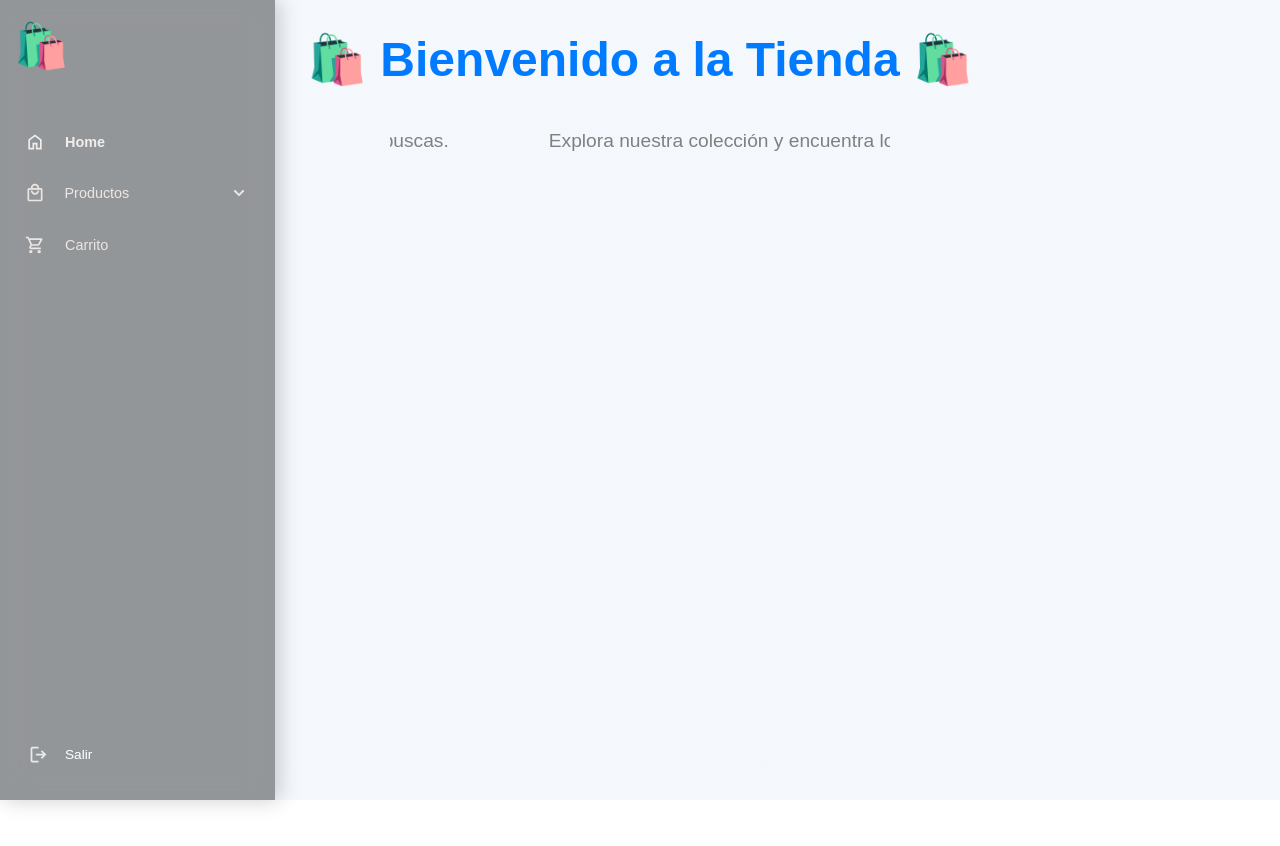
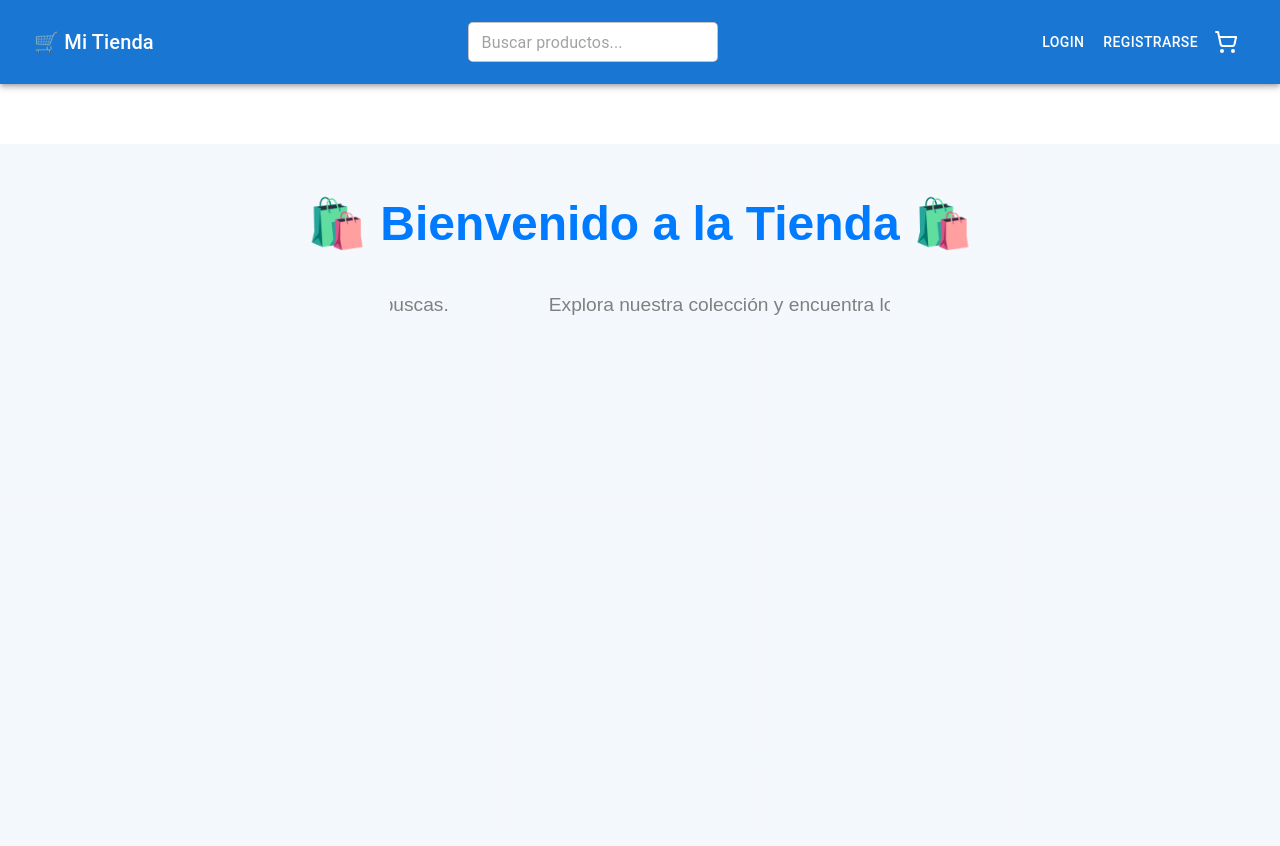
Before and after one commit to greverom/my-store, a React (Vite) app: page /home in a window 1280 px wide. Shown: the top 846 px of the page. Before the commit the page ends 800 px from the top, so only its background shows below. Built offline with nearby package versions, Linux system fonts and the light colour scheme.

Commit message:
nueva rama para navbar

```diff
--- a/package.json
+++ b/package.json
@@ -10,8 +10,13 @@
     "preview": "vite preview"
   },
   "dependencies": {
+    "@emotion/react": "^11.14.0",
+    "@emotion/styled": "^11.14.0",
+    "@mui/material": "^6.4.7",
+    "@radix-ui/react-icons": "^1.3.2",
     "axios": "^1.8.1",
     "gsap": "^3.12.7",
+    "lucide-react": "^0.477.0",
     "react": "^19.0.0",
     "react-dom": "^19.0.0",
     "react-icons": "^5.5.0",
--- a/src/components/layout/layout.tsx
+++ b/src/components/layout/layout.tsx
@@ -2,11 +2,11 @@ import { Suspense } from "react";
 import { Route, Routes, Navigate } from "react-router-dom";
 import { Content, MainLayout } from "../../styles/Layout/layout.styles";
 import   Loading from "../ui/loading";
-import   Sidebar from "../ui/sidebar/sidebar";
 import { appRoutes } from "../../router/routes";
 import { AppRoute } from "../../router/type";
 import { CartProvider } from "../../context/cart/cartProvider";
 import { ToastProvider } from "../../context/Toast/toastProvider";
+import { Navbar } from "../ui/navbar/navbar";
 
 export const Layout = () => {
   return (
@@ -14,8 +14,7 @@ export const Layout = () => {
       <ToastProvider>
         <MainLayout>
 
-          <Sidebar />
-
+          <Navbar />
           <Content>
             <Suspense fallback={<Loading />}>
               <Routes>
--- a/src/styles/Layout/layout.styles.ts
+++ b/src/styles/Layout/layout.styles.ts
@@ -13,16 +13,17 @@ export const GlobalStyles = createGlobalStyle`
 
 export const MainLayout = styled.div`
   display: flex;
+  flex-direction: column; /* ✅ Apilar elementos en columna (Navbar arriba, contenido abajo) */
   min-height: 100vh;
   overflow: hidden;
 `;
 
 export const Content = styled.div`
   flex-grow: 1;
-  padding: 10px auto;
-  margin: 0;
+  padding: 20px;
+  margin-top: 60px; /* ✅ Asegura que el contenido no se solape con el navbar */
   box-sizing: border-box;
-  min-height: 100vh;
-  background: radial-gradient(circle,rgba(233, 242, 250, 0.5) 100%,rgba(255, 255, 255, 0.88) 100%);
+  min-height: calc(100vh - 60px); /* ✅ Ajusta altura restando el navbar */
+  background: radial-gradient(circle, rgba(233, 242, 250, 0.5) 100%, rgba(255, 255, 255, 0.88) 100%);
   overflow-x: auto;
 `;
```
Also changed, not shown: 1 other file (tests, documents, lock files or other folders). Lines whose indentation alone changed are shown as unchanged.
